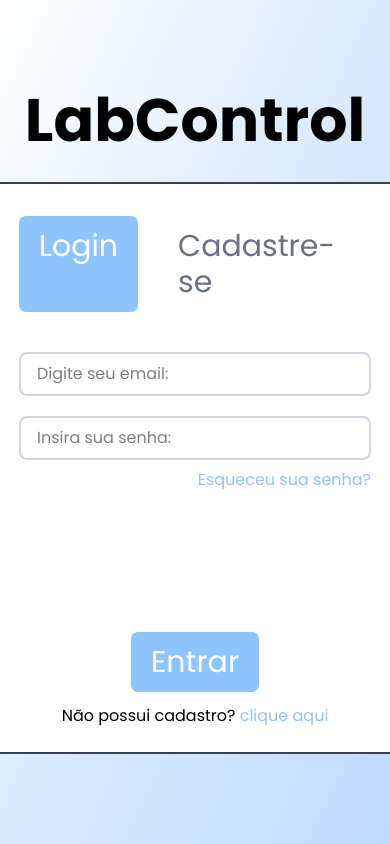
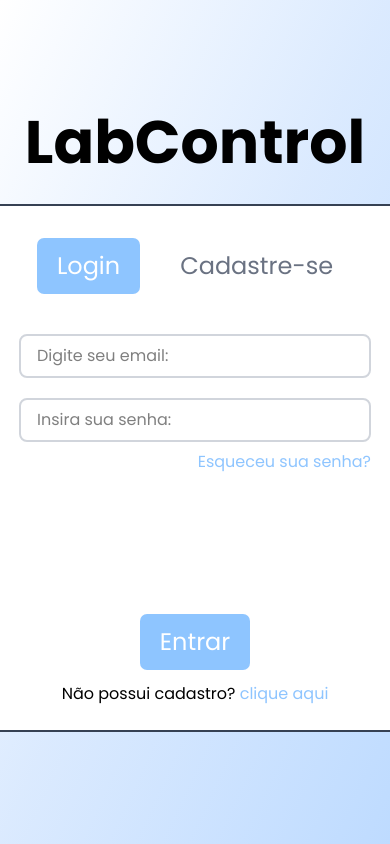
Before and after one commit to eduardopozenatto/ppi-next-js, a Next.js app in the folder frontend/: page / in a window 390 px wide. Shown: the top 844 px of the page. Built offline with nearby package versions, Linux system fonts and the light colour scheme.

Commit message:
adjust the design of the elements and add responsiveness

```diff
--- a/frontend/app/components/Link.tsx
+++ b/frontend/app/components/Link.tsx
@@ -46,7 +46,7 @@ export function ButtonLink({
       target={target}
       type={type}
       className={twMerge(
-        "inline-block text-white bg-blue-300 rounded-[7px] px-5 py-3 text-3xl",
+        "inline-block text-white bg-blue-300 rounded-[7px] px-5 py-3 text-3xl hover:opacity-[0.7] 1s transition-opacity max-md:text-2xl",
         className
       )}
     >
```
